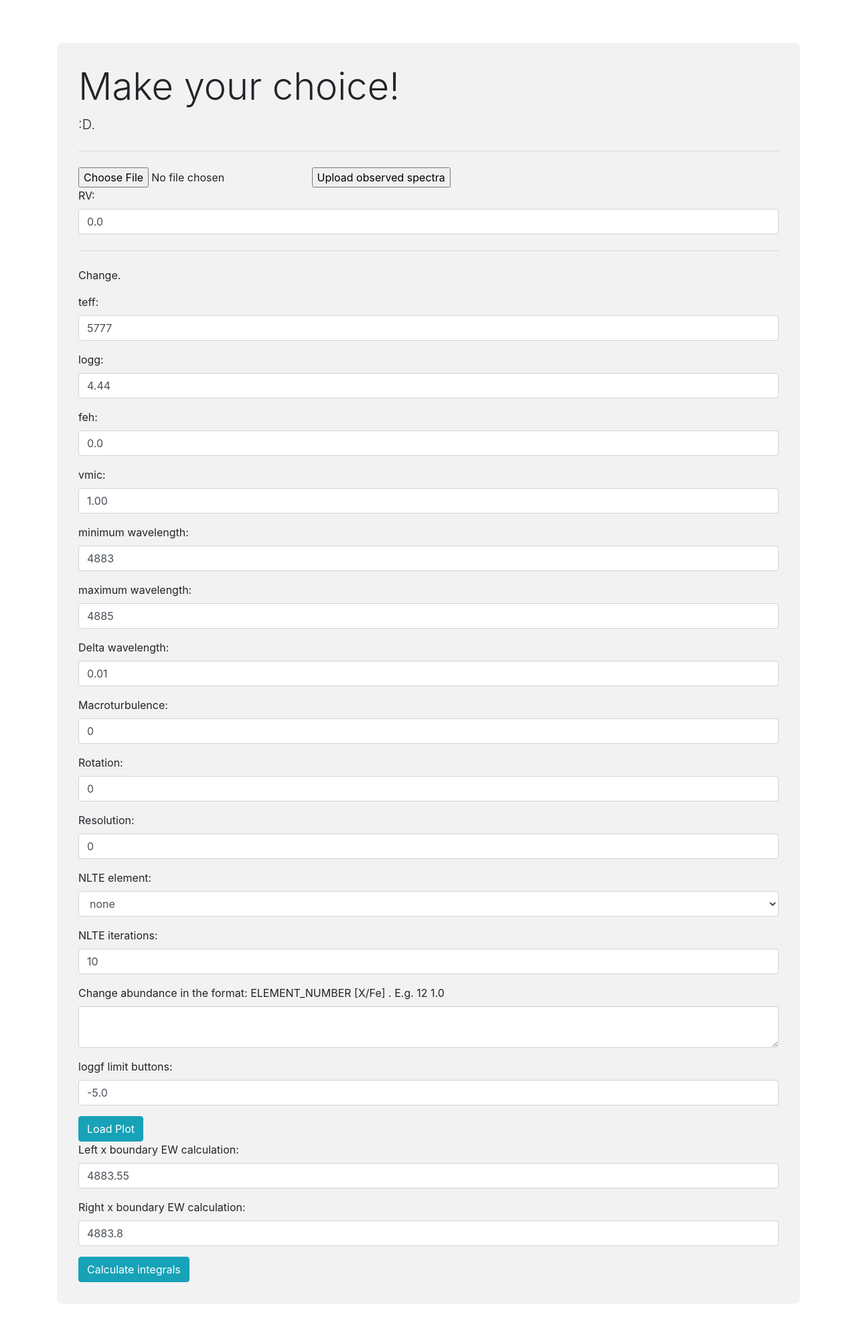
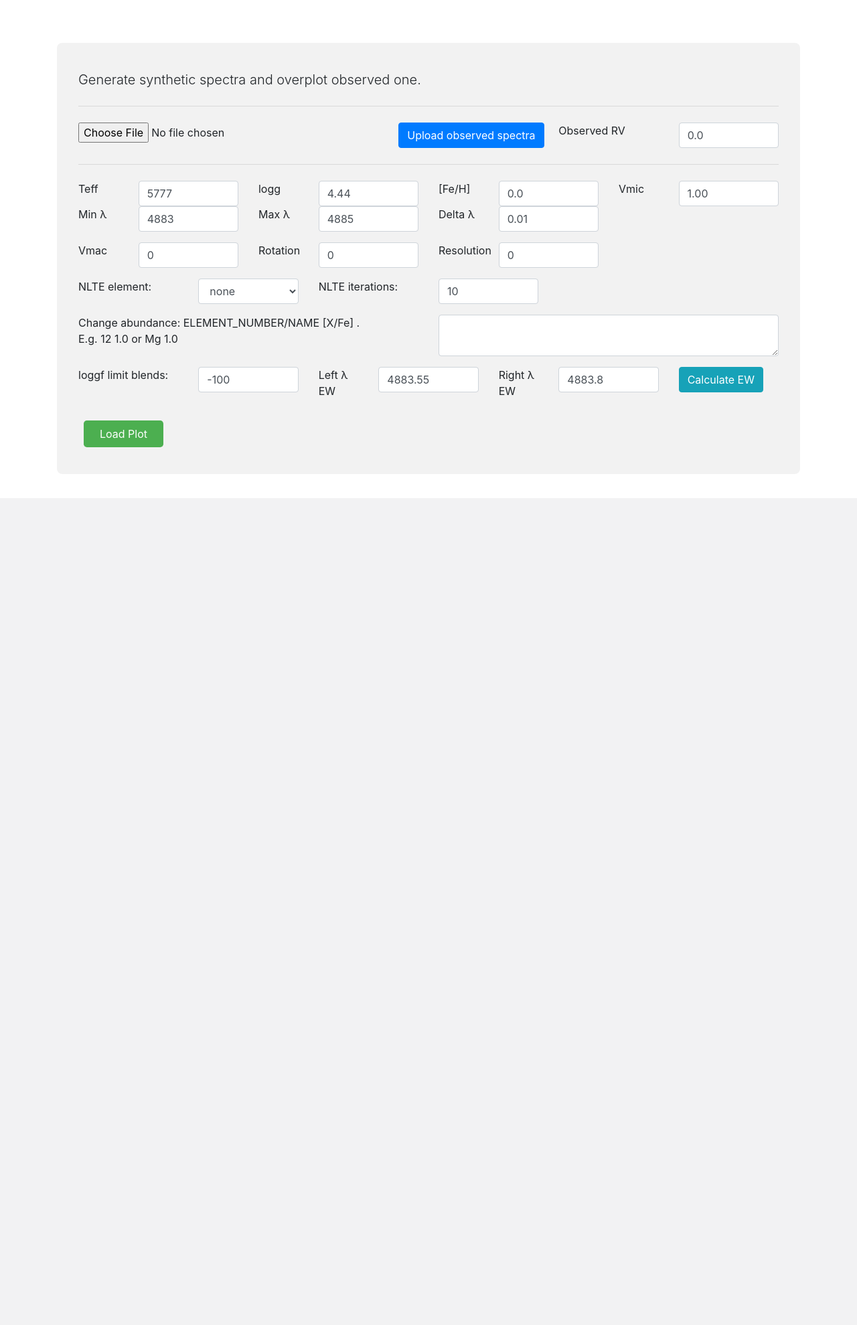
Before and after one commit to stormnick/TSGuiPy, a Flask app: page /generate_synthetic_spectrum in a window 1280 px wide. Shown: the part 56-2035 px from the top of the page at 67% size. After the commit the page ends 800 px from the top, so only its background shows below. Run offline with Flask 3, Linux system fonts and the light colour scheme; some libraries are stand-ins or nearby versions.

Commit message:
improved the layout

```diff
--- a/src/templates/generate_synthetic_spectrum.html
+++ b/src/templates/generate_synthetic_spectrum.html
@@ -22,11 +22,23 @@
             border-radius: 0.3rem;
             cursor: pointer;
         }
-        .btn-custom:hover {
-            background-color: #45a049;
-        }
         .container {
             padding-top: 2rem;
+        }
+        .flex-container {
+            display: flex;
+            align-items: center; /* Aligns items vertically in the center */
+            justify-content: space-between; /* Adds space between the flex items */
+            margin-bottom: 10px; /* Adds some space between each form-group */
+        }
+
+        .flex-item {
+            flex: 1; /* Allows items to grow and fill the space */
+            margin-right: 5px; /* Adds some space between label and input */
+        }
+
+        .flex-item input {
+            width: 100%; /* Makes input take the full width of its container */
         }
     </style>
     <script src="https://cdn.plot.ly/plotly-latest.min.js"></script>
@@ -297,61 +309,99 @@
     <!-- Jumbotron -->
     <div class="container">
         <div class="jumbotron">
-            <h1 class="display-4">Make your choice!</h1>
-            <p class="lead">:D.</p>
+            <h1 class="display-4"></h1>
+            <p class="lead">Generate synthetic spectra and overplot observed one.</p>
             <hr class="my-4">
+            <div class="row form-group">
+                <div class="col-md-8">
                     <form id="uploadForm" action="/upload_spectra" method="post" enctype="multipart/form-data">
+                        <div class="row"> <!-- Ensures elements are in a flex row -->
+                            <div class="col-8"> <!-- Adjust the size as needed -->
                                 <input type="file" name="file">
-            <input type="submit" value="Upload observed spectra">
+                            </div>
+                            <div class="col-4"> <!-- Adjust the size as needed -->
+                                <input type="submit" value="Upload observed spectra" class="btn btn-primary">
+                            </div>
+                        </div>
                     </form>
-             <div class="form-group">
-                <label for="obs_rv">RV:</label>
+                </div>
+                <div class="col-md-2">
+                    <label for="obs_rv">Observed RV</label>
+                </div>
+                <div class="col-md-2">
                     <input type="number" class="form-control" id="obs_rv" name="obs_rv" value="0.0">
                 </div>
+            </div>
             <hr class="my-4">
-            <p>Change.</p>
-            <div class="form-group">
-                <label for="m3d_teff">teff:</label>
+            <div class="row form-group">
+                <div class="col-sm-1">
+                    <label for="m3d_teff">Teff</label>
+                </div>
+                <div class="col-md-2">
                     <input type="number" class="form-control" id="m3d_teff" name="m3d_teff" value="5777">
                 </div>
-            <div class="form-group">
-                <label for="m3d_logg">logg:</label>
+                <div class="col-sm-1">
+                    <label for="m3d_logg">logg</label>
+                </div>
+                <div class="col-md-2">
                     <input type="number" class="form-control" id="m3d_logg" name="m3d_logg"  value="4.44">
                 </div>
-            <div class="form-group">
-                <label for="m3d_feh">feh:</label>
+                <div class="col-sm-1">
+                    <label for="m3d_feh">[Fe/H]</label>
+                </div>
+                <div class="col-md-2">
                     <input type="number" class="form-control" id="m3d_feh" name="m3d_feh"  value="0.0">
                 </div>
-            <div class="form-group">
-                <label for="m3d_vmic">vmic:</label>
+                <div class="col-sm-1">
+                    <label for="m3d_vmic">Vmic</label>
+                </div>
+                <div class="col-md-2">
                     <input type="number" class="form-control" id="m3d_vmic" name="m3d_vmic"  value="1.00">
                 </div>
-            <div class="form-group">
-                <label for="m3d_lmin">minimum wavelength:</label>
+                <div class="col-sm-1">
+                    <label for="m3d_lmin">Min λ</label>
+                </div>
+                <div class="col-md-2">
                     <input type="number" class="form-control" id="m3d_lmin" name="m3d_lmin"  value="4883">
                 </div>
-            <div class="form-group">
-                <label for="m3d_lmax">maximum wavelength:</label>
+                <div class="col-sm-1">
+                    <label for="m3d_lmax">Max λ</label>
+                </div>
+                <div class="col-md-2">
                     <input type="number" class="form-control" id="m3d_lmax" name="m3d_lmax"  value="4885">
                 </div>
-            <div class="form-group">
-                <label for="m3d_deltal">Delta wavelength:</label>
+                <div class="col-sm-1">
+                    <label for="m3d_deltal">Delta λ</label>
+                </div>
+                <div class="col-md-2">
                     <input type="number" class="form-control" id="m3d_deltal" name="m3d_deltal"  value="0.01">
                 </div>
-            <div class="form-group">
-                <label for="m3d_vmac">Macroturbulence:</label>
+            </div>
+            <div class="row form-group">
+                <div class="col-sm-1">
+                    <label for="m3d_vmac">Vmac</label>
+                </div>
+                <div class="col-md-2">
                     <input type="number" class="form-control" id="m3d_vmac" name="m3d_vmac"  value="0">
                 </div>
-            <div class="form-group">
-                <label for="m3d_rotation">Rotation:</label>
+                <div class="col-sm-1">
+                    <label for="m3d_rotation">Rotation</label>
+                </div>
+                <div class="col-md-2">
                     <input type="number" class="form-control" id="m3d_rotation" name="m3d_rotation"  value="0">
                 </div>
-            <div class="form-group">
-                <label for="m3d_resolution">Resolution:</label>
+                <div class="col-sm-1">
+                    <label for="m3d_resolution">Resolution</label>
+                </div>
+                <div class="col-md-2">
                     <input type="number" class="form-control" id="m3d_resolution" name="m3d_resolution"  value="0">
                 </div>
-            <div class="form-group">
+            </div>
+            <div class="row form-group">
+                <div class="col-md-2">
                     <label for="m3d_nlte_element">NLTE element:</label>
+                </div>
+                <div class="col-md-2">
                     <select class="form-control" id="m3d_nlte_element" name="m3d_nlte_element"  value="none">
                         <option>none</option>
                         <option>Al</option>
@@ -372,29 +422,45 @@
                         <option>Y</option>
                     </select>
                 </div>
-            <div class="form-group">
+                <div class="col-md-2">
                     <label for="m3d_nlte_iter">NLTE iterations:</label>
+                </div>
+                <div class="col-md-2">
                     <input type="number" class="form-control" id="m3d_nlte_iter" name="m3d_nlte_iter" value="10">
                 </div>
-            <div class="form-group">
-                <label for="m3d_xfeabundances">Change abundance in the format: ELEMENT_NUMBER [X/Fe] . E.g. 12 1.0</label>
+            </div>
+            <div class="row form-group">
+                <div class="col-md-6">
+                    <label for="m3d_xfeabundances">Change abundance: ELEMENT_NUMBER/NAME [X/Fe] .<br> E.g. 12 1.0 or Mg 1.0</label>
+                </div>
+                <div class="col-md-6">
                     <textarea class="form-control" id="m3d_xfeabundances" name="m3d_xfeabundances" rows="2"></textarea>
                 </div>
-
-            <div class="form-group">
-                <label for="m3d_loggf_limit">loggf limit buttons:</label>
-                <input type="number" class="form-control" id="m3d_loggf_limit" name="m3d_loggf_limit"  value="-5.0">
             </div>
-            <button class="btn btn-info" onclick="loadPlot2()">Load Plot</button>
-            <div class="form-group">
-                <label for="left_x_boundary">Left x boundary EW calculation:</label>
+            <div class="row form-group">
+                <div class="col-md-2">
+                    <label for="m3d_loggf_limit">loggf limit blends:</label>
+                </div>
+                <div class="col-md-2">
+                    <input type="number" class="form-control" id="m3d_loggf_limit" name="m3d_loggf_limit" value="-100">
+                </div>
+                <div class="col-md-1">
+                    <label for="left_x_boundary">Left λ EW</label>
+                </div>
+                <div class="col-md-2">
                     <input type="number" class="form-control" id="left_x_boundary" name="left_x_boundary" value="4883.55">
                 </div>
-            <div class="form-group">
-                <label for="right_x_boundary">Right x boundary EW calculation:</label>
+                <div class="col-md-1">
+                    <label for="right_x_boundary">Right λ EW</label>
+                </div>
+                <div class="col-md-2">
                     <input type="number" class="form-control" id="right_x_boundary" name="right_x_boundary" value="4883.8">
                 </div>
-            <button class="btn btn-info" onclick="updateIntegrals()">Calculate integrals</button>
+                <div class="col-md-2">
+                    <button class="btn btn-info" onclick="updateIntegrals()">Calculate EW</button>
+                </div>
+            </div>
+            <button class="btn btn-custom" onclick="loadPlot2()">Load Plot</button>
             <div id="integral_synthetic"></div>
             <div id="integral_observed"></div>
             <div id="columns"></div>
```
Lines whose indentation alone changed are shown as unchanged.
